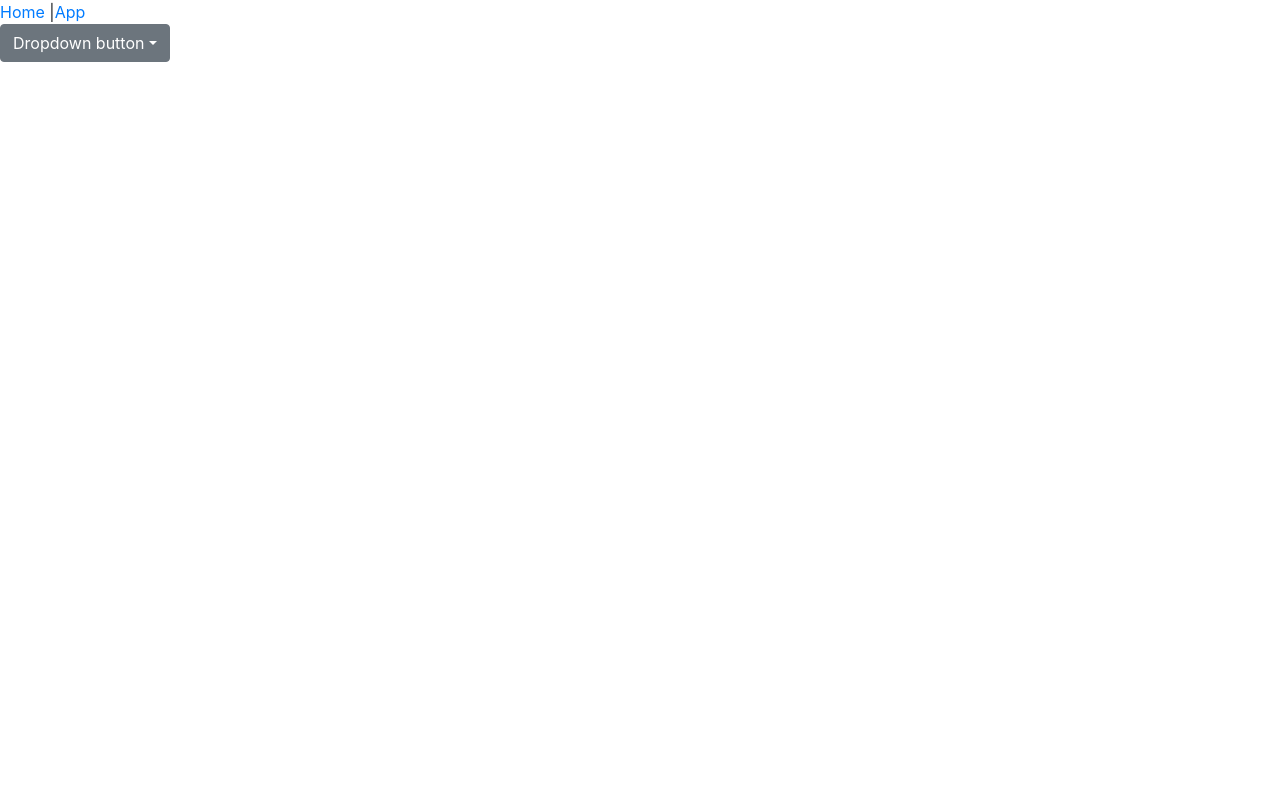
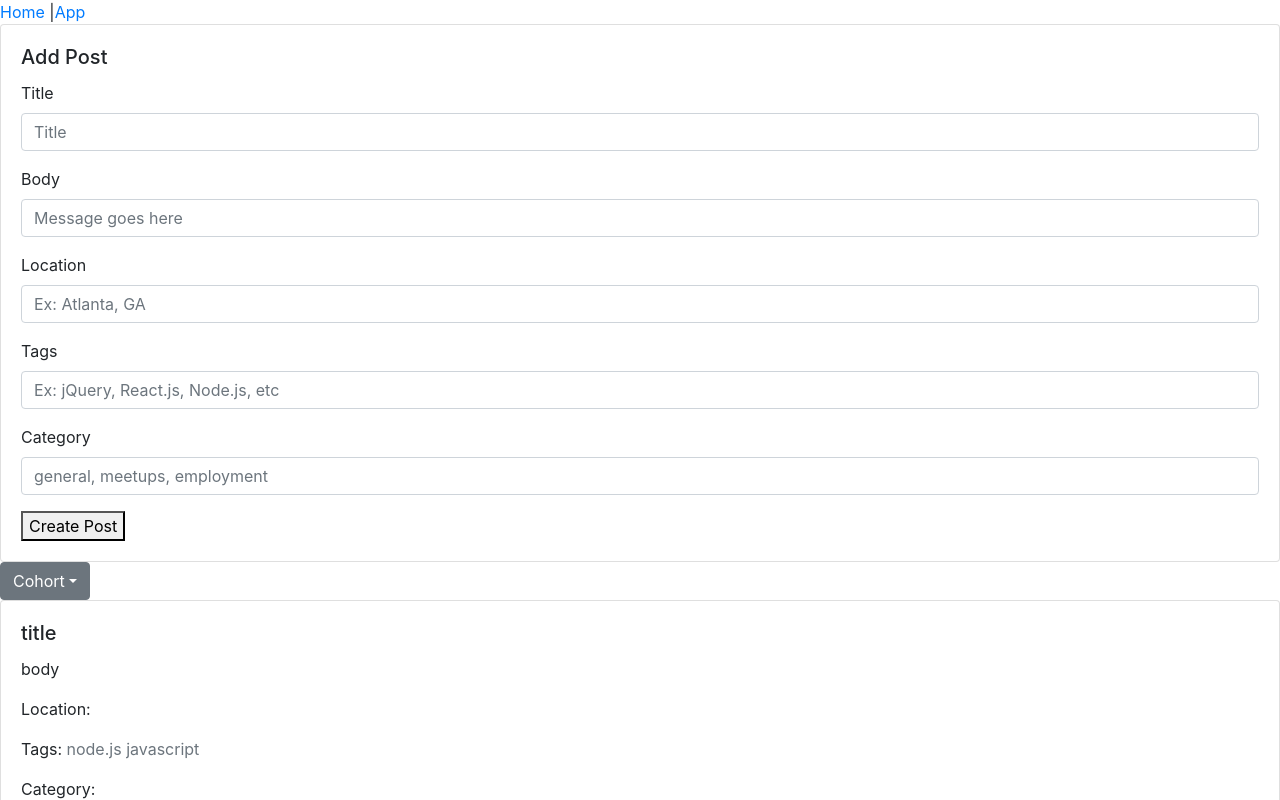
Before and after one commit to peterjang0210/bootcamp-connect, a React (Create React App) app in the folder client/: page /app in a window 1280 px wide. Shown: the top 800 px of the page. Built offline with nearby package versions, Linux system fonts and the light colour scheme.

Commit message:
creates wireframing of postview components

```diff
--- a/client/public/index.html
+++ b/client/public/index.html
@@ -1,14 +1,13 @@
 <!DOCTYPE html>
 <html lang="en">
+
 <head>
   <meta charset="utf-8" />
   <link rel="shortcut icon" href="%PUBLIC_URL%/favicon.ico" />
-    <meta
-      name="viewport"
-      content="width=device-width, initial-scale=1, shrink-to-fit=no"
-    />
+  <meta name="viewport" content="width=device-width, initial-scale=1, shrink-to-fit=no" />
   <meta name="theme-color" content="#000000" />
-    <link rel="stylesheet" href="https://stackpath.bootstrapcdn.com/bootstrap/4.3.1/css/bootstrap.min.css" integrity="sha384-ggOyR0iXCbMQv3Xipma34MD+dH/1fQ784/j6cY/iJTQUOhcWr7x9JvoRxT2MZw1T" crossorigin="anonymous">
+  <link rel="stylesheet" href="https://stackpath.bootstrapcdn.com/bootstrap/4.3.1/css/bootstrap.min.css"
+    integrity="sha384-ggOyR0iXCbMQv3Xipma34MD+dH/1fQ784/j6cY/iJTQUOhcWr7x9JvoRxT2MZw1T" crossorigin="anonymous">
   <!--
       manifest.json provides metadata used when your web app is installed on a
       user's mobile device or desktop. See https://developers.google.com/web/fundamentals/web-app-manifest/
@@ -25,6 +24,7 @@
     -->
   <title>React App</title>
 </head>
+
 <body>
   <noscript>You need to enable JavaScript to run this app.</noscript>
   <div id="root"></div>
@@ -38,5 +38,15 @@
       To begin the development, run `npm start` or `yarn start`.
       To create a production bundle, use `npm run build` or `yarn build`.
     -->
+  <script src="https://code.jquery.com/jquery-3.3.1.slim.min.js"
+    integrity="sha384-q8i/X+965DzO0rT7abK41JStQIAqVgRVzpbzo5smXKp4YfRvH+8abtTE1Pi6jizo"
+    crossorigin="anonymous"></script>
+  <script src="https://cdnjs.cloudflare.com/ajax/libs/popper.js/1.14.6/umd/popper.min.js"
+    integrity="sha384-wHAiFfRlMFy6i5SRaxvfOCifBUQy1xHdJ/yoi7FRNXMRBu5WHdZYu1hA6ZOblgut"
+    crossorigin="anonymous"></script>
+  <script src="https://stackpath.bootstrapcdn.com/bootstrap/4.2.1/js/bootstrap.min.js"
+    integrity="sha384-B0UglyR+jN6CkvvICOB2joaf5I4l3gm9GU6Hc1og6Ls7i6U/mkkaduKaBhlAXv9k"
+    crossorigin="anonymous"></script>
 </body>
+
 </html>
--- a/client/src/Components/AppPage/MainView/PostView/CreatePost.js
+++ b/client/src/Components/AppPage/MainView/PostView/CreatePost.js
@@ -1,7 +1,34 @@
 import React from 'react';
 
 const CreatePost = (props) => (
-    <div></div>
+    <div className="card">
+        <div className="card-body">
+            <h5 className="card-title">Add Post</h5>
+            <form>
+                <div className="form-group">
+                    <label>Title</label>
+                    <input name="title" onChange={props.handleChange} placeholder="Title" className="form-control" />
+                </div>
+                <div className="form-group">
+                    <label>Body</label>
+                    <input name="body" onChange={props.handleChange} placeholder="Message goes here" className="form-control" />
+                </div>
+                <div className="form-group">
+                    <label>Location</label>
+                    <input name="location" onChange={props.handleChange} placeholder="Ex: Atlanta, GA" className="form-control" />
+                </div>
+                <div className="form-group">
+                    <label>Tags</label>
+                    <input name="tags" onChange={props.handleChange} placeholder="Ex: jQuery, React.js, Node.js, etc" className="form-control" />
+                </div>
+                <div className="form-group">
+                    <label>Category</label>
+                    <input name="category" onChange={props.handleChange} placeholder="general, meetups, employment" className="form-control" />
+                </div>
+                <button type="submit" onClick={props.createPost}>Create Post</button>
+            </form>
+        </div>
+    </div>
 )
 
 export default CreatePost;
--- a/client/src/Components/AppPage/MainView/PostView/FilterNav.js
+++ b/client/src/Components/AppPage/MainView/PostView/FilterNav.js
@@ -4,7 +4,7 @@ const FilterNav = (props) => (
     <div>
         <div className="dropdown">
             <button className="btn btn-secondary dropdown-toggle" type="button" id="dropdownMenuButton" data-toggle="dropdown" aria-haspopup="true" aria-expanded="false">
-                Dropdown button
+                Cohort
             </button>
             <div className="dropdown-menu" aria-labelledby="dropdownMenuButton">
                 <a className="dropdown-item" onClick={props.filterClick}>GT2019FT</a>
--- a/client/src/Components/AppPage/MainView/PostView/Post.js
+++ b/client/src/Components/AppPage/MainView/PostView/Post.js
@@ -1,7 +1,18 @@
 import React from 'react';
 
 const Post = (props) => (
-    <div></div>
+    <div className="card">
+        <div className="card-body">
+            <h5 className="card-title">{props.post.title}</h5>
+            <p className="card-text">{props.post.body}</p>
+            <p className="card-text">Location: {props.post.location}</p>
+            <p className="card-text"> Tags:
+            {props.post.tags.map(tag => <span className="text-muted"> {tag} </span>)}
+            </p>
+            <p className="card-text">Category: {props.post.category}</p>
+            <p className="card-text">Timestamp: {props.post.timePosted}</p>
+        </div>
+    </div>
 )
 
 export default Post;
--- a/client/src/Components/AppPage/MainView/PostView/PostList.js
+++ b/client/src/Components/AppPage/MainView/PostView/PostList.js
@@ -1,7 +1,10 @@
 import React from 'react';
+import Post from "./Post";
 
 const PostList = (props) => (
-    <div></div>
+    <div>
+        {props.posts.map(post => <Post key={post._id} post={post}/>)}
+    </div>
 )
 
 export default PostList;
--- a/client/src/Components/AppPage/MainView/PostView/PostView.js
+++ b/client/src/Components/AppPage/MainView/PostView/PostView.js
@@ -10,13 +10,15 @@ class PostView extends React.Component {
         title: "",
         body: "",
         location: "",
-        tags: [],
+        tags: "",
         category: "general",
-        posts:[]
+        posts:[{title: "title", body: "body", tags:["node.js", "javascript"]},
+    {title: "title1", body: "body1", location: "Atlanta, GA", category: "general", tags:["React"]}]
     }
 
     handleSubmit = (event) => {
         event.preventDefault();
+        const tagArray = this.state.tags.split(",");
         $.ajax({
             url: "/api/posts/",
             method: "POST",
@@ -24,7 +26,7 @@ class PostView extends React.Component {
                 title: this.state.title,
                 body: this.state.body,
                 location: this.state.location,
-                tags: this.state.tags,
+                tags: tagArray,
                 category: this.state.category
             },
             headers: {'Authorization': 'Bearer ' + this.props.accessToken}
@@ -49,7 +51,7 @@ class PostView extends React.Component {
 
     filterClick = (event) => {
         event.preventDefault();
-        getFilteredPosts();
+        this.getFilteredPosts();
     }
 
     getFilteredPosts() {
@@ -66,15 +68,13 @@ class PostView extends React.Component {
         return (
             <div>
                 <CreatePost
-                    userID={this.props.userID}
-                    accessToken={this.props.accessToken}
                     title={this.state.title}
                     body={this.state.body}
                     location={this.state.location}
                     tags={this.state.tags}
                     category={this.state.category}
-                    submitPost={this.handleClick}
-                    handleChange={this.handleSubmit} />
+                    createPost={this.handleSubmit}
+                    handleChange={this.handleChange} />
                 <FilterNav filterClick={this.filterClick}/>
                 <PostList posts={this.state.posts}/>
             </div>
```
Lines whose indentation alone changed are shown as unchanged.
